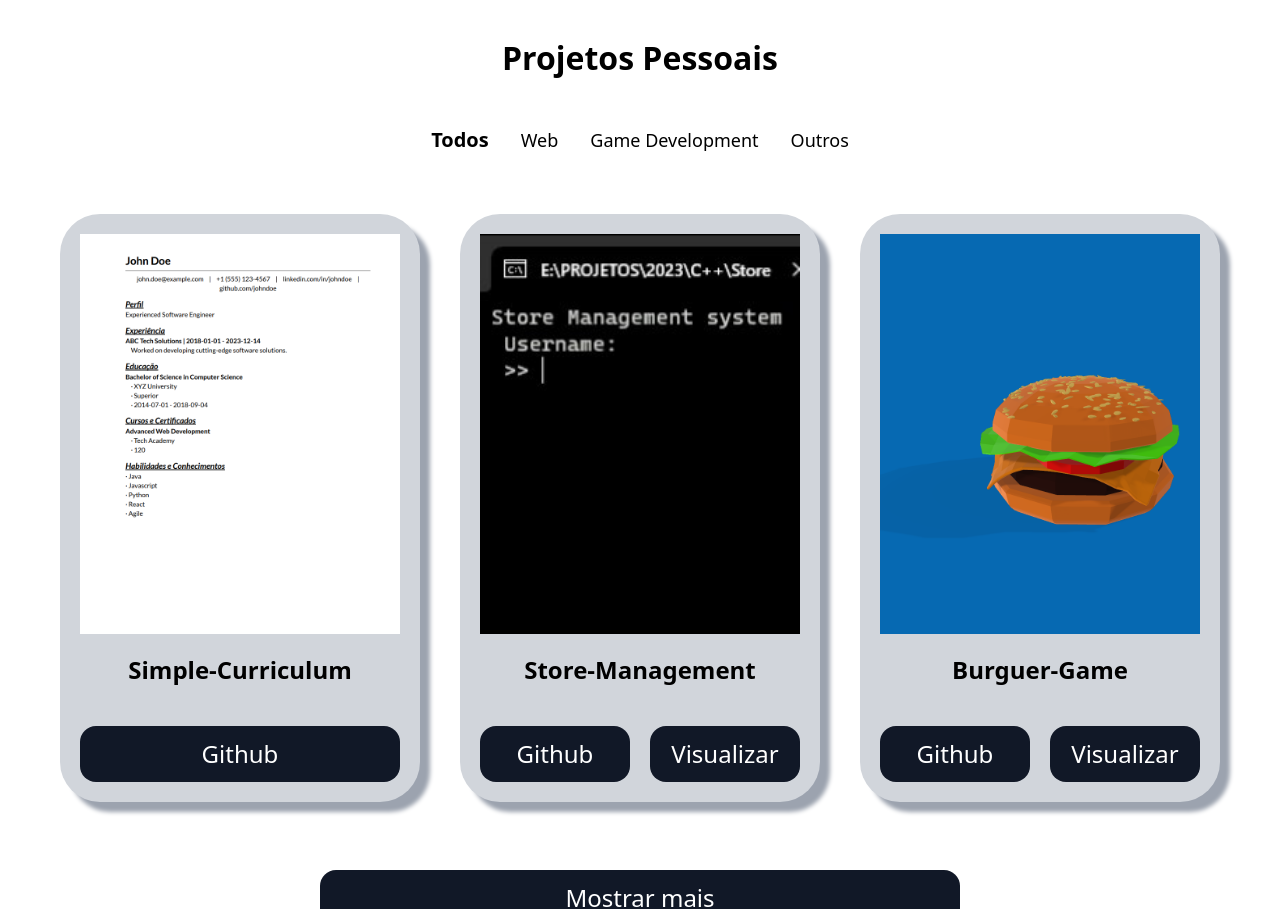
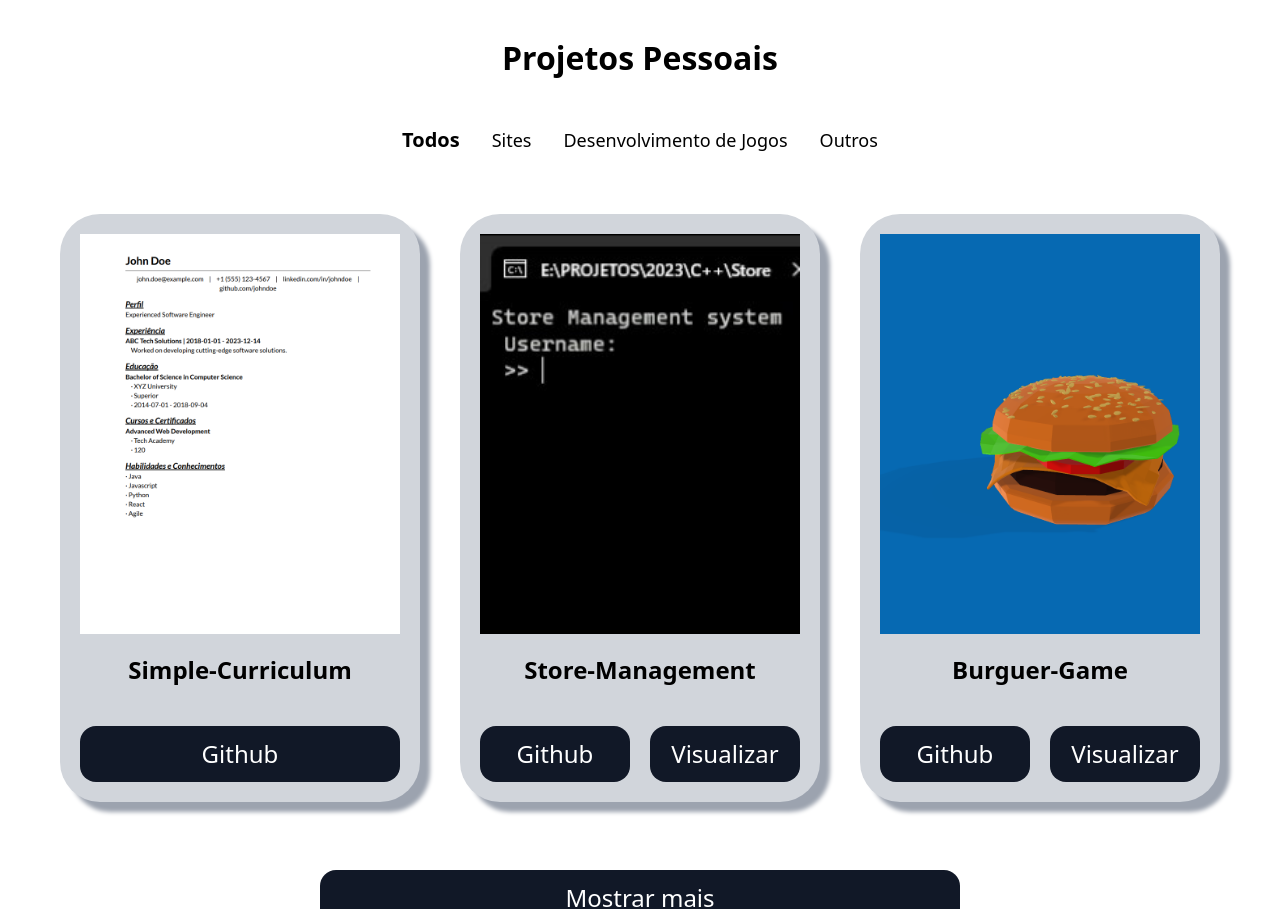
Before and after one commit to Kauan231/Portfolio, a React (Vite) app in the folder portfolio/: page / in a window 1280 px wide. Shown: the part 2780-3689 px from the top of the page. Built offline with nearby package versions, Linux system fonts and the light colour scheme.

Commit message:
Add overlay animation

```diff
--- a/portfolio/src/components/Header.jsx
+++ b/portfolio/src/components/Header.jsx
@@ -20,7 +20,7 @@ export default function Header(){
     <header className="Header">
         <nav className="Navbar">
             <div className='Logo'>
-                <a href="/" className='Logo-Item'>Kauan Ramos</a>
+                <a href="#" className='Logo-Item'>Kauan Ramos</a>
             </div>
             <div className='Center-Contents'>
                 <ul className="Navbar-Links ">
--- a/portfolio/src/components/ProjetosPessoais.jsx
+++ b/portfolio/src/components/ProjetosPessoais.jsx
@@ -64,8 +64,8 @@ const PersonalProjects = () => {
 
             <ul className="w-full flex flex-wrap gap-8 justify-center pb-10">
                 <li><button className={`${Filter == "All" ? "font-semibold text-xl" : "font-thin text-lg"}`}   onClick={() => { SetFilter("All") }}>{(Language == "Portuguese") ? "Todos" : "All"}</button></li>
-                <li><button className={`${Filter == "Web" ? "font-semibold text-xl" : "font-thin text-lg"}`}   onClick={() => { SetFilter("Web") }}>Web</button></li>
-                <li><button className={`${Filter == "Game" ? "font-semibold text-xl" : "font-thin text-lg"}`}  onClick={() => { SetFilter("Game") }}>Game Development</button></li>
+                <li><button className={`${Filter == "Web" ? "font-semibold text-xl" : "font-thin text-lg"}`}   onClick={() => { SetFilter("Web") }}>{(Language == "Portuguese") ? "Sites" : "Web"}</button></li>
+                <li><button className={`${Filter == "Game" ? "font-semibold text-xl" : "font-thin text-lg"}`}  onClick={() => { SetFilter("Game") }}>{(Language == "Portuguese") ? "Desenvolvimento de Jogos" : "Game Development"}</button></li>
                 <li><button className={`${Filter == "Other" ? "font-semibold text-xl" : "font-thin text-lg"}`} onClick={() => { SetFilter("Other") }}>{(Language == "Portuguese") ? "Outros" : "Other"}</button></li>
             </ul>
             <div className='Card-Grid'>
@@ -96,5 +96,3 @@ const PersonalProjects = () => {
 }
 
 export default PersonalProjects;
-
-//  ${Hidden ?  "hidden" : "flex flex-col"}
--- a/portfolio/src/components/style/Projects.css
+++ b/portfolio/src/components/style/Projects.css
@@ -44,7 +44,7 @@
 }
 
 .Card-Grid {
-    @apply lg:grid lg:grid-cols-3 min-[1920px]:pl-40 min-[1920px]:pr-40 pl-10 pr-10;
+    @apply lg:grid lg:grid-cols-3 min-[1920px]:pl-40 min-[1920px]:pr-40 pl-10 pr-10 ;
 }
 
 .ShowMore-Center {
--- a/portfolio/src/components/style/Video.css
+++ b/portfolio/src/components/style/Video.css
@@ -4,6 +4,25 @@
 
 .Overlay-Container {
     @apply sm:overflow-clip overflow-y-auto overscroll-none fixed left-0 right-0 top-0 bottom-0 flex flex-wrap mr-5 md:mr-10 ml-5 md:ml-10 mt-20 md:mt-[2vh] min-[1920px]:mt-[10vh] mb-20 h-[80vh] md:min-h-[60vh]  w-auto rounded-2xl  border-8 border-slate-800 z-20 bg-white;
+    animation: ScaleTransition ease 0.5s;
+    animation-iteration-count: 1;
+    animation-fill-mode: forwards;
+}
+
+@keyframes ScaleTransition {
+    0% {
+        opacity: 0;
+        transform: scale(0);
+    }
+
+    50%{
+        opacity: 10%;
+    }
+
+    100% {
+        transform: scale(1);
+        opacity: 1;
+    }
 }
 
 .Backdrop {
```
